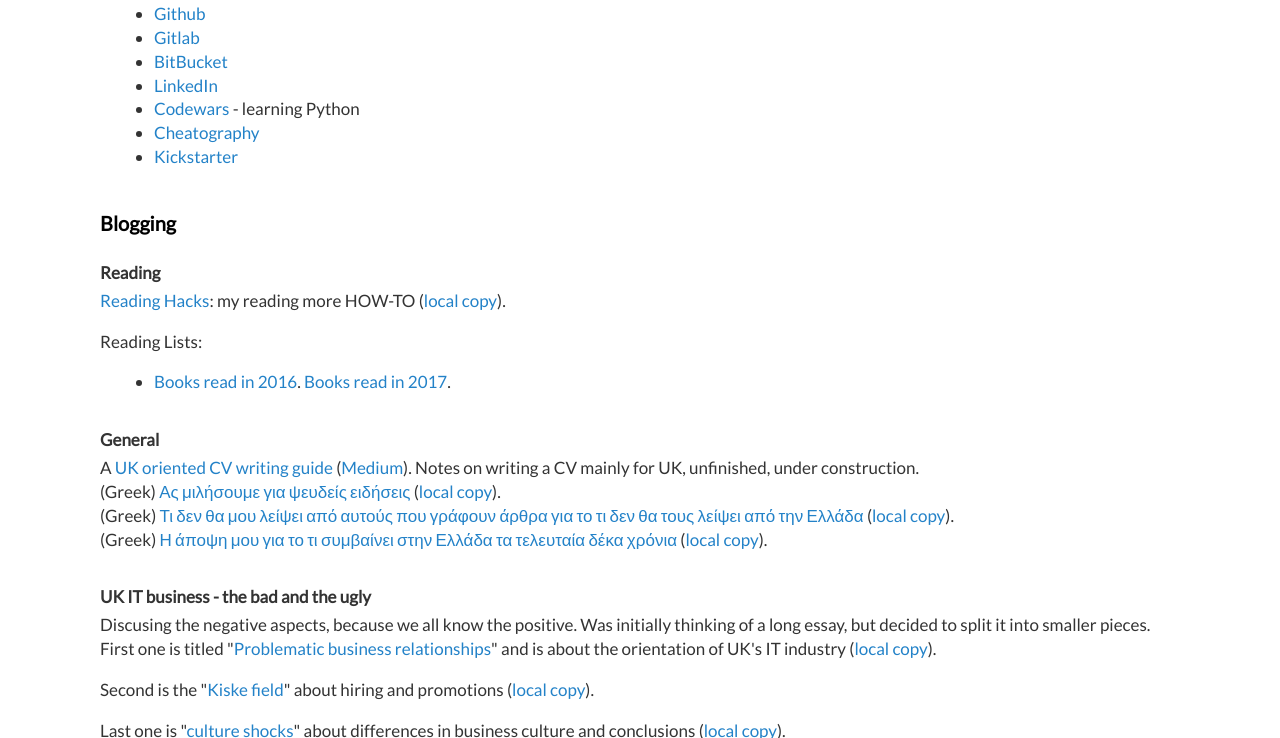
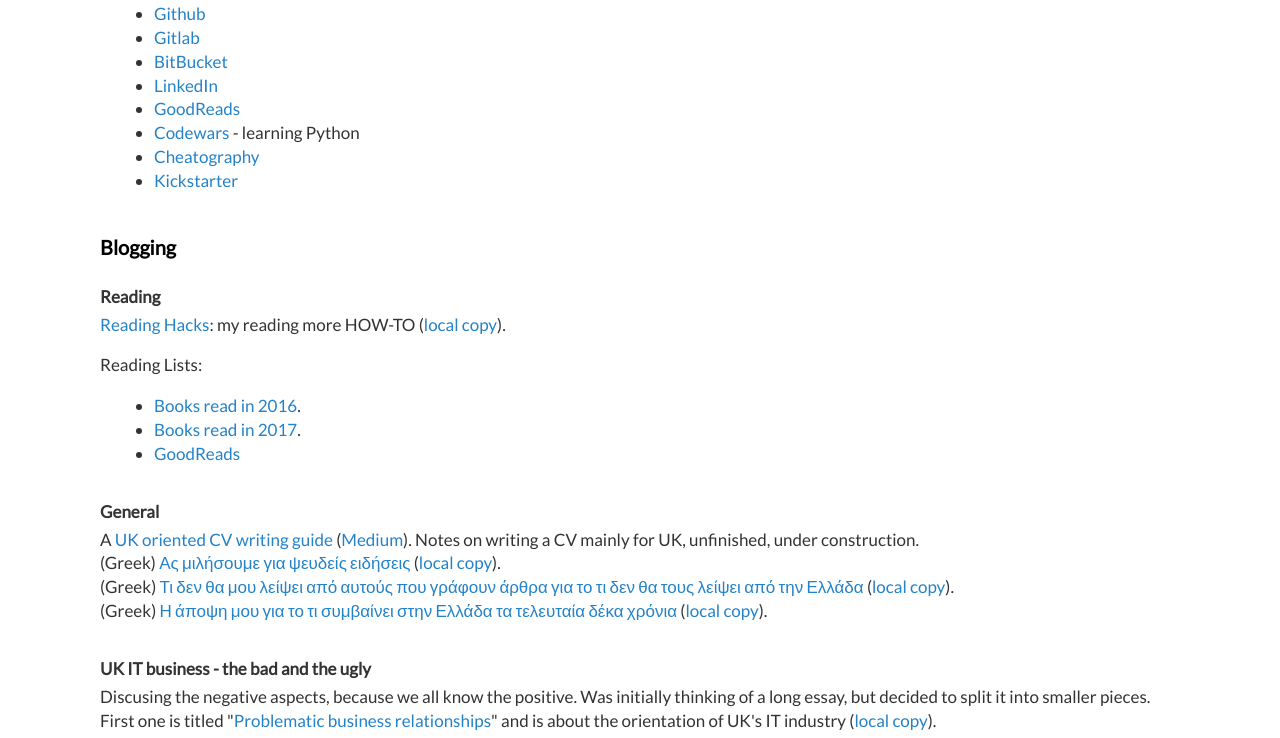
Before and after one commit to dimitrismistriotis/dimitrismistriotis.github.io, a Jekyll site: the page built from index.html, in a window 1280 px wide and 900 px high, scrolled down 1222 px, cut to the strip 162-900 px from the top of the window. Built offline with Jekyll 4.4.1, drawn with Linux system fonts in a browser that asks for light colours; the list of posts is cut into pages by our own code.

Commit message:
Added goodreads in two places

```diff
--- a/index.html
+++ b/index.html
@@ -63,6 +63,7 @@
         <li><a title="Dimitrios Mistriotis Gitlab" href="https://gitlab.com/u/dimitrios" target="_blank">Gitlab</a>
         <li><a title="Dimitrios Mistriotis Bitbucket" href="https://bitbucket.org/dmistriotis/" target="_blank">BitBucket</a></li>
         <li><a href="http://uk.linkedin.com/pub/dimitris-mistriotis/9/18b/9aa">LinkedIn</a></li>
+	<li><a href="https://www.goodreads.com/review/list/46258483-dimitrios-mistriotis?shelf=read">GoodReads</a></li>
         <li><a href="https://www.codewars.com/users/dimitry">Codewars</a> - learning Python</li>
         <li><a title="Dimitrios at Cheatography" href="http://www.cheatography.com/dimitrios/" target="_blank">Cheatography</a></li>
         <li><a title="Kickstarter URL" href="http://www.kickstarter.com/profile/besieger" target="_blank">Kickstarter</a></li>
@@ -79,10 +80,9 @@
     <p>
         Reading Lists:
         <ul>
-            <li>
-                <a href="/books2016">Books read in 2016</a>.
-                <a href="/books2017">Books read in 2017</a>.
-            </li>
+            <li><a href="/books2016">Books read in 2016</a>.
+            <li><a href="/books2017">Books read in 2017</a>.
+            <li><a href="https://www.goodreads.com/review/list/46258483-dimitrios-mistriotis?shelf=read">GoodReads</a>
         </ul>
     </p>
 
```
